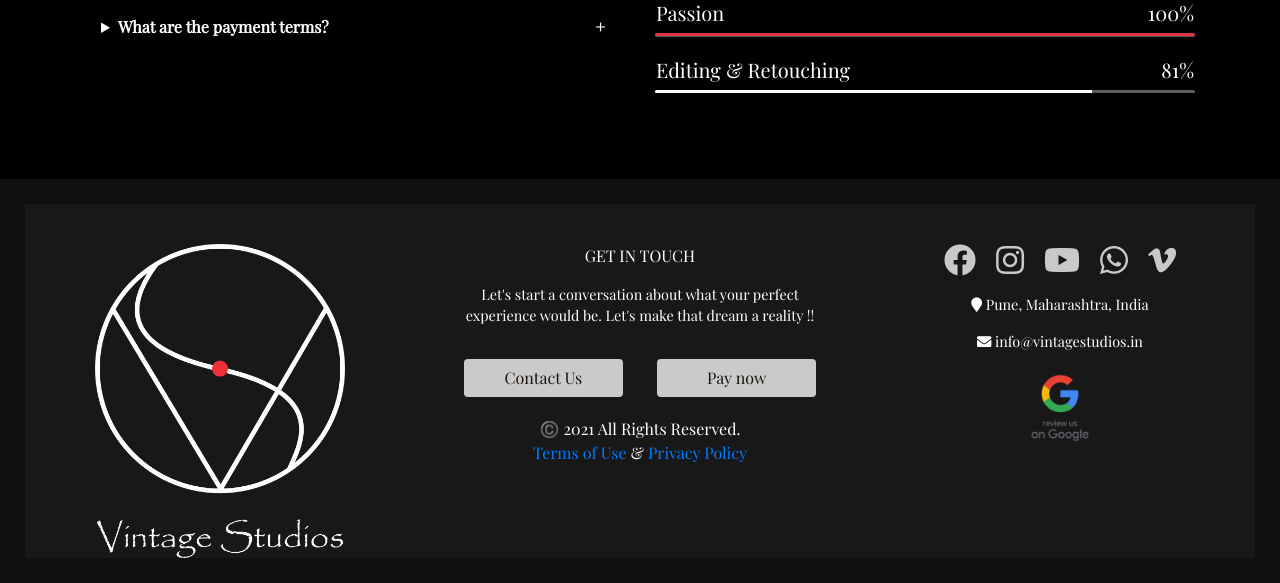
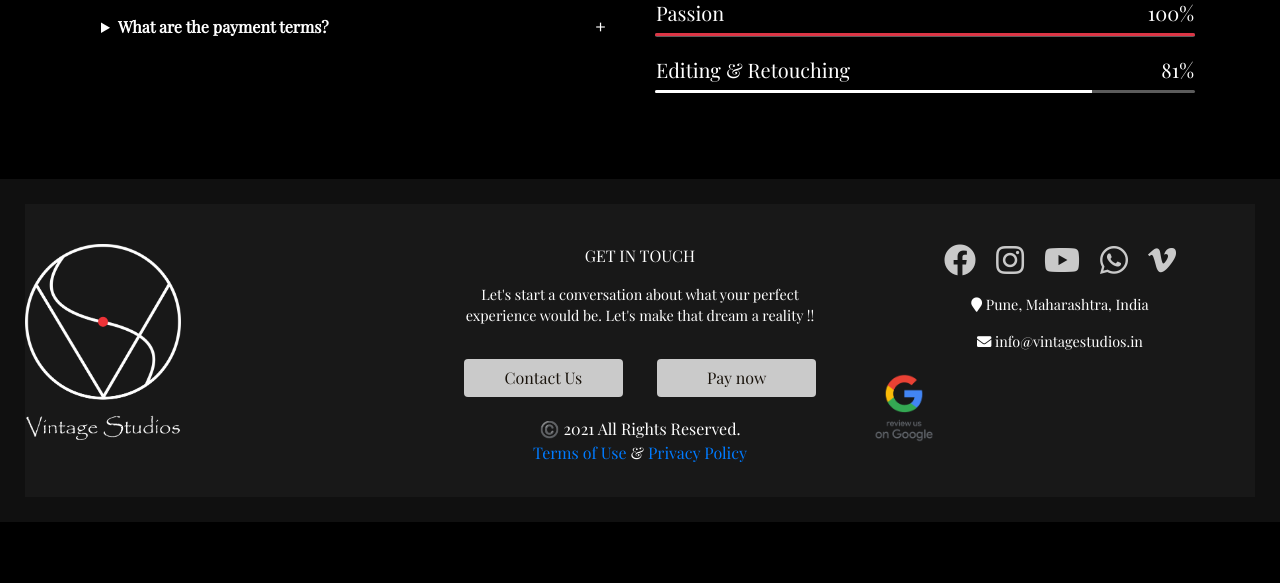
Before and after one commit to tejas2008/vintage-studios, a Flask app: page / in a window 1280 px wide. Shown: the part 1997-2580 px from the top of the page. After the commit the page ends 2519 px from the top, so only its background shows below. Run offline with Flask 2, Linux system fonts and the light colour scheme; some libraries are stand-ins or nearby versions.

Commit message:
logos fixed and image pop up added

```diff
--- a/templates/home.html
+++ b/templates/home.html
@@ -287,7 +287,7 @@
         <div class="pt-3" style="background-color: #181818;width:100%;padding:0px;margin:0 auto">
         <div class="row mt-4">
           <div class="col-md-4 text-center" id="f1">
-            <a class="" href=""><img src="./static/img/vintage_studios_logo.png" alt="" style="width: 64%; padding-right: 0px; margin: auto;"></a>
+            <a class="" href=""><img src="./../static/img/vintage_studios_logo.png" alt="" style="width: 40%; padding-right: 0px;"></a>
           </div>
 
           <div class="col-md-4  text-center" id="f2">
@@ -302,7 +302,7 @@
             </div>
             <div class="footer-copyright text-center py-3">
               <!-- <hr style="background-color: white;"> -->
-              <p class="mt-1">©️ 2021 All Rights Reserved. <br> <a href="/terms">Terms of Use</a>  &  <a href="/privacy"> Privacy Policy</a></p>
+              <p class="mt-1"> ©️ 2021 All Rights Reserved. <br> <a href="/terms">Terms of Use</a>  &  <a href="/privacy"> Privacy Policy</a></p>
 
             </div>
           </div>
@@ -337,25 +337,18 @@
               </a>
             </li>
             </ul>
-            <p style="color: white; font-size: 90%; text-decoration: none;"><a href = "/contact" style="text-decoration: none !important; color: white"><i class="fas fa-map-marker mx-0"></i> Pune, Maharashtra, India</a> </p>
+            <p style="color: white; font-size: 90%; text-decoration: none; margin-top: 3%;"><a href = "/contact" style="text-decoration: none !important; color: white"><i class="fas fa-map-marker mx-0"></i> Pune, Maharashtra, India</a> </p>
 
             <p style="color: white; font-size: 90%; text-decoration: none;"><a href = "mailto: info@vintagestudios.in" style="text-decoration: none !important; color: white;"><i class="fas fa-envelope mx-0"></i>  info@vintagestudios.in</a> </p>
-            <a href="https://g.page/vintagestudios_in/review?rc" style="text-decoration: none;"><img src="./static/img/google.png" alt="" style="width: 20%; padding-right: 0px; margin: auto;"></a>
-            <!-- <a href="whatsapp://send?abid=8652196461&text=Hello%2C%20World!" style="text-decoration: none; color: white;"></i></a> -->
+            <a href="https://g.page/vintagestudios_in/review?rc" style="text-decoration: none;"><img src="./../static/img/google.png" alt="" style="width: 20%; padding-right: 0px;"></a>
+            <!-- <a href="whatsapp://send?abid=8652194061&text=Hello%2C%20World!" style="text-decoration: none; color: white;"></i></a> -->
           </div>
         </div>
 
         </div>
       </div>
   </footer>
-</section>  <!-- <a href="whatsapp://send?abid=8652196461&text=Hello%2C%20World!" style="text-decoration: none; color: white;"></i></a> -->
-            </div>
-          </div>
-
-          </div>
-        </div>
-    </footer>
-  </section>
+</section>
   </div>
 
 <script>
```
